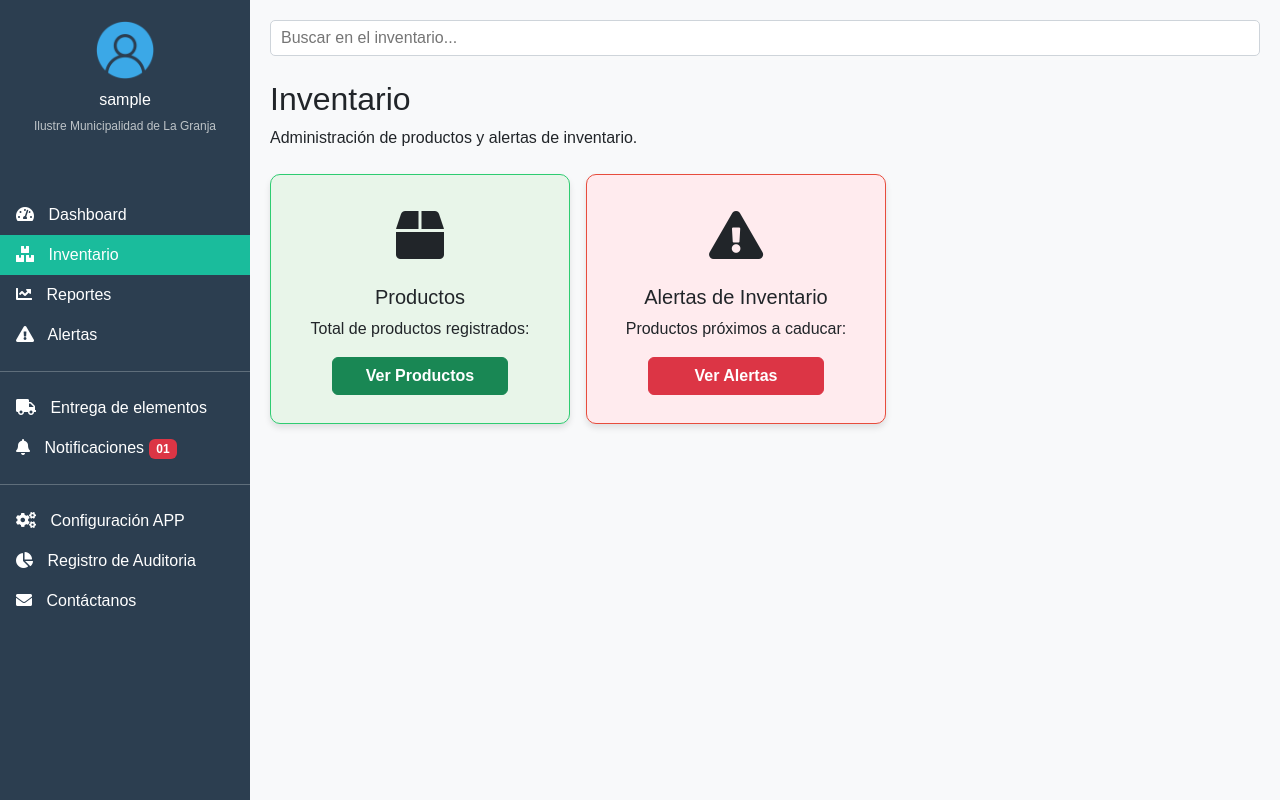
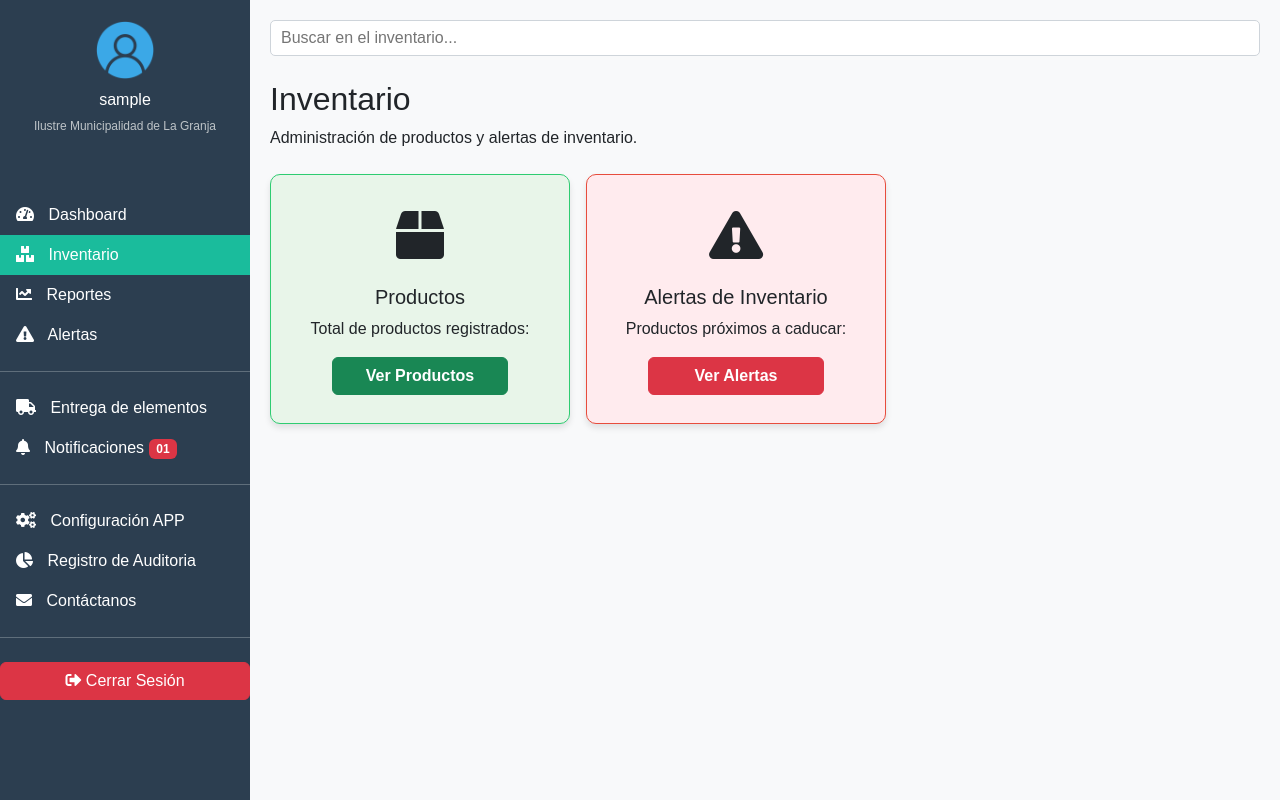
Before and after one commit to BrandonPaezL/Aplicacion-Gestion-Inventarial, a Django app: page /inventario/ in a window 1280 px wide. Run offline with Django 4.2, Linux system fonts and the light colour scheme; the visitor is signed in with stand-in values (Sample User, id 1); data that the repository does not hold is empty.

Commit message:
Modificaciones barra latera

```diff
--- a/dashboard/templates/alertas.html
+++ b/dashboard/templates/alertas.html
@@ -102,7 +102,7 @@
                     </a>
                 </li>
                 <li class="nav-item">
-                    <a class="nav-link" href="#">
+                    <a class="nav-link" href="{% url 'audit_log' %}">
                         <i class="fas fa-chart-pie"></i> Registro de Auditoria
                     </a>
                 </li>
--- a/dashboard/templates/audit_log.html
+++ b/dashboard/templates/audit_log.html
@@ -70,7 +70,7 @@
                 </a>
             </li>
             <li class="nav-item">
-                <a class="nav-link active" href="#">
+                <a class="nav-link" href="{% url 'audit_log' %}">
                     <i class="fas fa-chart-pie"></i> Registro de Auditoria
                 </a>
             </li>
--- a/dashboard/templates/contacto.html
+++ b/dashboard/templates/contacto.html
@@ -70,7 +70,7 @@
                 </a>
             </li>
             <li class="nav-item">
-                <a class="nav-link" href="#">
+                <a class="nav-link" href="{% url 'audit_log' %}">
                     <i class="fas fa-chart-pie"></i> Registro de Auditoria
                 </a>
             </li>
--- a/dashboard/templates/entrega_elementos.html
+++ b/dashboard/templates/entrega_elementos.html
@@ -71,7 +71,7 @@
                     </a>
                 </li>
                 <li class="nav-item">
-                    <a class="nav-link" href="#">
+                    <a class="nav-link" href="{% url 'audit_log' %}">
                         <i class="fas fa-chart-pie"></i> Registro de Auditoria
                     </a>
                 </li>
--- a/dashboard/templates/index.html
+++ b/dashboard/templates/index.html
@@ -72,7 +72,7 @@
                     </a>
                 </li>
                 <li class="nav-item">
-                    <a class="nav-link" href="#">
+                    <a class="nav-link" href="{% url 'audit_log' %}">
                         <i class="fas fa-chart-pie"></i> Registro de Auditoria
                     </a>
                 </li>
--- a/dashboard/templates/inventario.html
+++ b/dashboard/templates/inventario.html
@@ -70,7 +70,7 @@
                 </a>
             </li>
             <li class="nav-item">
-                <a class="nav-link" href="#">
+                <a class="nav-link" href="{% url 'audit_log' %}">
                     <i class="fas fa-chart-pie"></i> Registro de Auditoria
                 </a>
             </li>
@@ -80,6 +80,19 @@
                 </a>
             </li>
         </ul>
+
+        <!-- Separador -->
+        <hr class="text-light">
+
+        <!-- Botón de Cerrar Sesión -->
+        <div class="text-center mt-4">
+            <form method="post" action="{% url 'logout' %}">
+                {% csrf_token %}
+                <button type="submit" class="btn btn-danger w-100">
+                    <i class="fas fa-sign-out-alt"></i> Cerrar Sesión
+                </button>
+            </form>
+        </div>
     </div>
 
     <!-- Contenido principal -->
--- a/dashboard/templates/productos_disponibles.html
+++ b/dashboard/templates/productos_disponibles.html
@@ -70,7 +70,7 @@
                     </a>
                 </li>
                 <li class="nav-item">
-                    <a class="nav-link" href="#">
+                    <a class="nav-link" href="{% url 'audit_log' %}">
                         <i class="fas fa-chart-pie"></i> Registro de Auditoria
                     </a>
                 </li>
--- a/dashboard/templates/reportes.html
+++ b/dashboard/templates/reportes.html
@@ -71,7 +71,7 @@
                     </a>
                 </li>
                 <li class="nav-item">
-                    <a class="nav-link" href="#">
+                    <a class="nav-link" href="{% url 'audit_log' %}">
                         <i class="fas fa-chart-pie"></i> Registro de Auditoria
                     </a>
                 </li>
```
